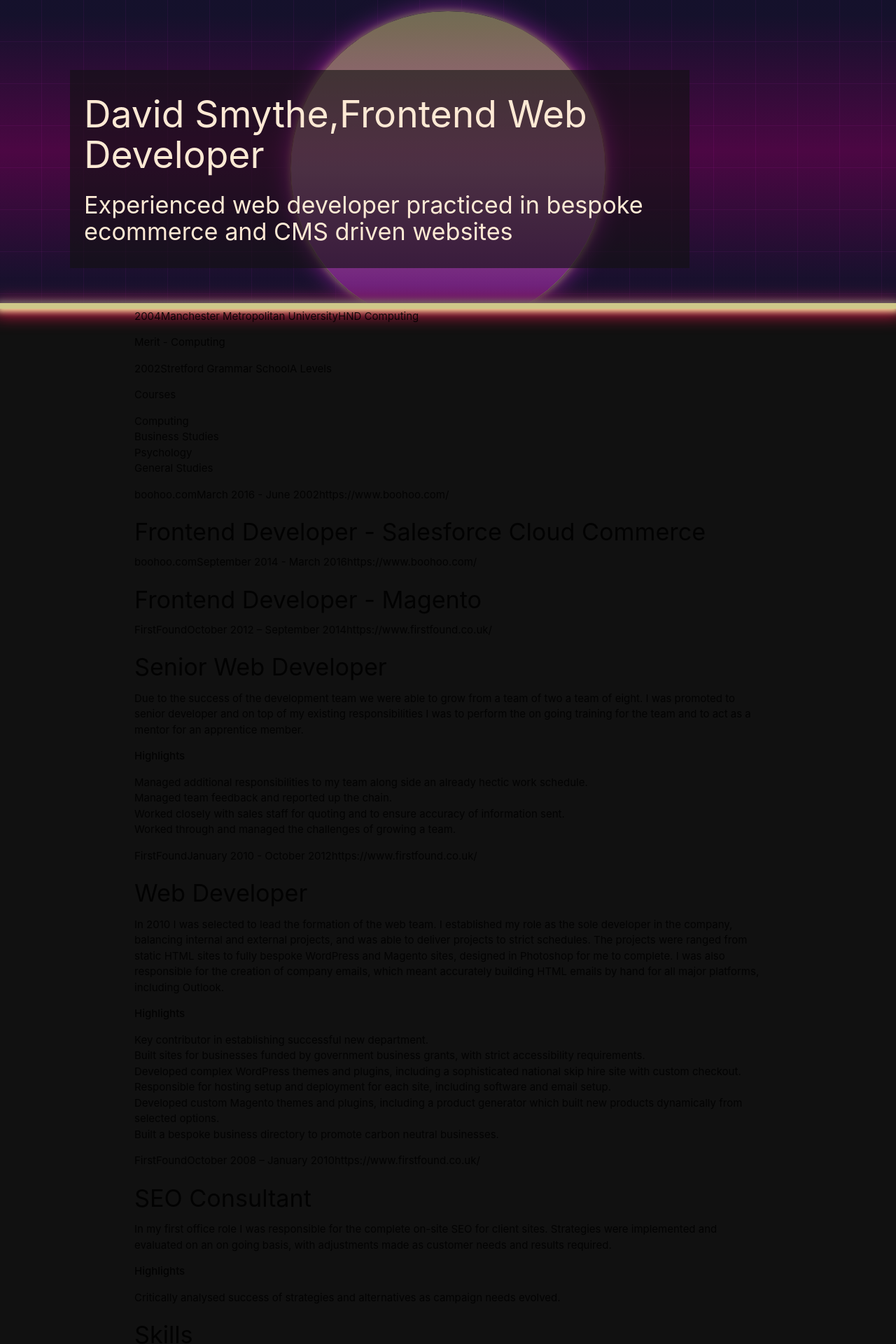
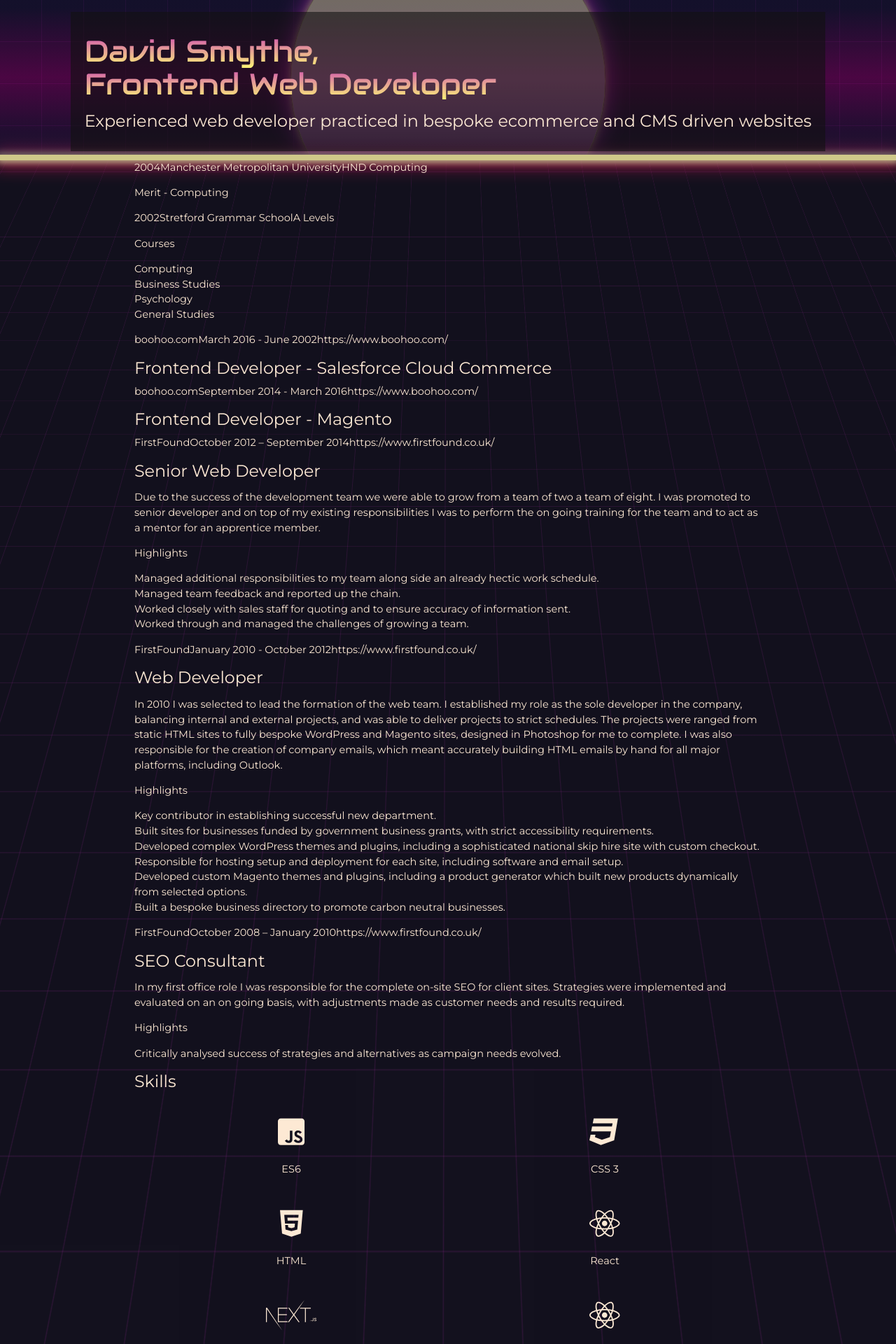
Before and after one commit to divtacular/resume-2020, a Next.js app: page / in a window 1280 px wide. Shown: the top 1920 px of the page at 70% size. Built offline with nearby package versions, Linux system fonts and the light colour scheme.

Commit message:
CSS fleshed out
Styles for Hero, background effect
Setup vars and base font sizes

```diff
--- a/scss/_elements.scss
+++ b/scss/_elements.scss
@@ -1,3 +1,17 @@
+* {
+  font-family: 'Montserrat', sans-serif;
+}
+
+h1 {
+  font-family: 'Audiowide', cursive;
+}
+
 body {
   background: #111;
+  color: $white;
 }
+
+main {
+  background: rgba(#17113d, 0.3);
+  overflow: hidden;
+}
--- a/scss/app.scss
+++ b/scss/app.scss
@@ -1,7 +1,10 @@
 @import "utils/variables";
 @import "node_modules/materialize-css/sass/materialize";
 
+@import "utils/shared";
 @import "elements";
 
+@import "components/main";
 @import "components/hero";
 @import "components/flare";
+@import "components/skillsgrid";
--- a/scss/components/_hero.scss
+++ b/scss/components/_hero.scss
@@ -1,4 +1,3 @@
-@import '../utils/variables';
 //sky
 $skyPurple: #730065;
 $skyBlue: $blue;
@@ -17,7 +16,8 @@
   flex-direction: column;
   justify-content: center;
   align-items: center;
-  padding: 50px 50px 0;
+  //padding: 50px 50px 0;
+  padding: 12px 12px 0;
   position: relative;
   overflow: hidden;
 
@@ -32,6 +32,17 @@
     linear-gradient(to bottom, rgba(#f232de, 0.15) 1px, transparent 1px);
     background-size: 60px 60px;
     z-index: -1;
+  }
+
+  &:after {
+    content: "";
+    position: absolute;
+    top: 0;
+    left: 0;
+    right: 0;
+    bottom: 0;
+    background: #111;
+    z-index: -5;
   }
 
   .sunset_sun {
@@ -59,27 +70,62 @@
     z-index: 5;
 
     .sunset_intro {
-      margin: 50px;
-      padding: 20px;
+      //margin: 50px 15px;
+      margin: 5px;
+      padding: 10px;
       max-width: 75%;
+
+      max-width: 100%;
 
       background: rgba(#111, 0.6);
       color: $white;
 
+      @media #{$medium-and-up} {
+        padding: 20px;
+      }
+
       h1 {
+        font-size: $h3-fontsize;
         margin-top: 0.912rem;
+
+        @media #{$medium-and-up} {
+          font-size: $h1-fontsize;
+          margin-top: 0.912rem;
+        }
+
+        span {
+          color: $yellow;
+          display: block;
+          font-family: inherit;
+
+          @supports (-webkit-background-clip: text) {
+            background: linear-gradient($pink, $yellow);
+            -webkit-background-clip: text;
+            -webkit-text-fill-color: transparent;
+          }
+        }
+      }
+
+      h3 {
+          font-size: $h6-fontsize;
+          margin-top: 0.912rem;
+
+          @media #{$medium-and-up} {
+            font-size: $h3-fontsize;
+            margin-top: 0.912rem;
+          }
       }
     }
   }
 
-  .mountains_svg__sunset_mountains {
-    margin-top: -50%;
-    position: relative;
-    z-index: 5;
-    @media #{$medium-and-up} {
-      margin-top: -30vw;
-      max-width: 550px;
-      width: 60vw;
-    }
-  }
+  //.mountains_svg__sunset_mountains {
+  //  margin-top: -50%;
+  //  position: relative;
+  //  z-index: 5;
+  //  @media #{$medium-and-up} {
+  //    margin-top: -30vw;
+  //    max-width: 550px;
+  //    width: 60vw;
+  //  }
+  //}
 }
--- /dev/null
+++ b/scss/components/_main.scss
@@ -0,0 +1,33 @@
+$boxSize: 75px;
+
+main {
+  overflow: hidden;
+  position: relative;
+
+  &:before {
+    animation: scroll 1s linear infinite;
+    content: "";
+    position: absolute;
+    top: -1800px;
+    right: -50vw;
+    bottom: -50vw;
+    left: -50vw;
+    background-image: linear-gradient(to right, rgba(#f232de, 0.15) 1px, transparent 1px),
+    linear-gradient(to bottom, rgba(#f232de, 0.15) 1px, transparent 1px);
+    background-size: $boxSize $boxSize;
+    z-index: -1;
+    transform: perspective(900px) rotateX(25deg);
+    perspective-origin: top;
+  }
+}
+
+
+@keyframes scroll {
+  0% {
+
+    transform: perspective(900px) rotateX(25deg) translateY(0);
+  }
+  100% {
+    transform: perspective(900px) rotateX(25deg) translateY(-#{$boxSize * 2});
+  }
+}
--- /dev/null
+++ b/scss/components/_skillsgrid.scss
@@ -0,0 +1,27 @@
+.skills-grid {
+  .skills-grid_skills {
+    display: flex;
+    flex-wrap: wrap;
+
+    li, .skill {
+      list-style: none;
+      flex: 0 0 50%;
+      text-align: center;
+      position: relative;
+      padding: 2px;
+
+      span {
+        padding: 10px;
+        display: block;
+        font-size: 3rem;
+        text-align: center;
+      }
+
+      .caption {
+        display: block;
+        font-size: 1rem;
+        text-align: center;
+      }
+    }
+  }
+}
--- /dev/null
+++ b/scss/utils/_shared.scss
@@ -0,0 +1,5 @@
+$purple: #621365;
+$pink: #d153b0;
+$blue: #17113d;
+$yellow: #fbf376;
+$white: #fde9d4;
--- a/scss/utils/_variables.scss
+++ b/scss/utils/_variables.scss
@@ -1,12 +1,14 @@
-$h1-fontsize: 3.56rem;
-$h2-fontsize: 2.92rem;
-$h3-fontsize: 2.28rem;
+//$h1-fontsize: 3.56rem;
+$h1-fontsize: 2.92rem;
+$h2-fontsize: 2.28rem;
+$h3-fontsize: 1.64rem;
 $h4-fontsize: 1.64rem;
 $h5-fontsize: 1.15rem;
 $h6-fontsize: 1.15rem;
 
-$purple: #621365;
-$pink: #d153b0;
-$blue: #17113d;
-$yellow: #fbf376;
-$white: #fde9d4;
+$small-screen-up: 767px !default;
+$medium-screen-up: 1025px !default;
+$large-screen-up: 1367px !default;
+$small-screen: 768px !default;
+$medium-screen: 1024px !default;
+$large-screen: 1366px !default;
```
